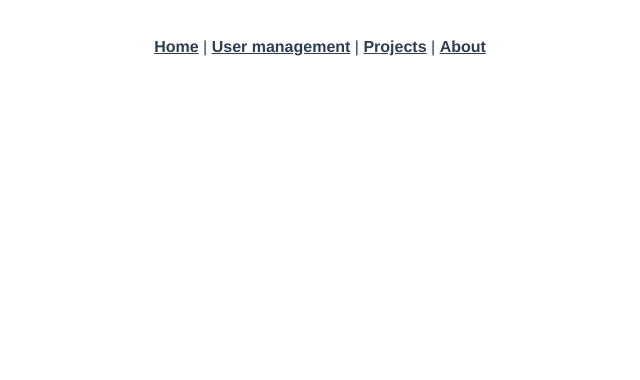
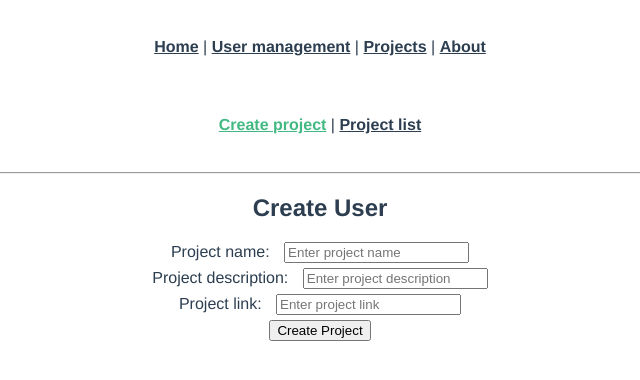
Before and after one commit to Rylon5/web_full_stack_learning, a Vue app in the folder frontend/: page /projects/create in a window 1280 px wide. Shown: the top 380 px of the page, without its empty margins (320-960 px from the left). Built offline with nearby package versions, Linux system fonts and the light colour scheme.

Commit message:
added project view and creation for projects

```diff
--- a/frontend/src/router/index.js
+++ b/frontend/src/router/index.js
@@ -4,6 +4,7 @@ import ShowUserView from '@/views/users/ShowUsers.vue'
 import CreateUserView from '@/views/users/CreateUser.vue'
 import FindUserView from "@/views/users/FindUser.vue";
 import ShowProjects from "@/views/projects/ShowProjects.vue";
+import CreateProject from "@/views/projects/CreateProject.vue";
 
 const routes = [
   {
@@ -26,18 +27,23 @@ const routes = [
   },
   {
     path: '/users/create',
-    name: 'create',
+    name: 'users/create',
     component: CreateUserView
   },
   {
     path: '/users/find',
-    name: 'find',
+    name: 'users/find',
     component: FindUserView
   },
   {
     path: '/projects',
     name: 'projects',
     component: ShowProjects
+  },
+  {
+    path: '/projects/create',
+    name: 'projects/create',
+    component: CreateProject
   }
 ]
 
--- /dev/null
+++ b/frontend/src/views/projects/CreateProject.vue
@@ -0,0 +1,73 @@
+<template>
+  <nav>
+    <router-link to="/projects/create">Create project</router-link> |
+    <router-link to="/projects">Project list</router-link>
+  </nav>
+  <hr>
+  <div>
+    <div class="col-md-12 form-wrapper">
+      <h2> Create User </h2>
+      <form id="create-user-form" @submit.prevent="createProject">
+        <div class="form-group col-md-12">
+          <label for="name"> Project name: </label>
+          <input type="text" id="name" v-model="name" name="name" class="form-control" placeholder="Enter project name">
+        </div>
+        <div class="form-group col-md-12">
+          <label for="description"> Project description: </label>
+          <input type="text" id="description" v-model="description" name="description" class="form-control" placeholder="Enter project description">
+        </div>
+        <div class="form-group col-md-12">
+          <label for="link"> Project link: </label>
+          <input type="text" id="link"  v-model="link" name="link" placeholder="Enter project link" class="form-control">
+        </div>
+
+        <div class="form-group col-md-4 pull-right">
+          <button class="btn btn-success" type="submit"> Create Project </button>
+        </div>
+      </form>
+    </div>
+  </div>
+</template>
+
+<script>
+import { server } from "@/utils/helper"
+import axios from "axios";
+import router from "@/router";
+  export default {
+    data() {
+      return {
+        name: "",
+        description: "",
+        link: ""
+      };
+    },
+    methods: {
+      createProject() {
+        let projectData = {
+          name: this.name,
+          description: this.description,
+          link: this.link
+        }
+        this.name = "";
+        this.description = "";
+        this.link = "";
+        this.__submitToServer(projectData)
+      },
+      __submitToServer(data) {
+        // eslint-disable-next-line no-unused-vars
+        axios.post(`${server.baseURL}/projects`, data).then(response => {
+          router.push({ name: "projects/create" }) });
+      }
+    }
+  }
+</script>
+
+<style>
+  label {
+    margin-right: 10px;
+  }
+
+  .form-group {
+    margin: 5px 0 5px 0;
+  }
+</style>
--- a/frontend/src/views/projects/ShowProjects.vue
+++ b/frontend/src/views/projects/ShowProjects.vue
@@ -1,6 +1,10 @@
 <template>
+  <nav>
+    <router-link to="/projects/create">Create project</router-link> |
+    <router-link to="/projects">Project list</router-link>
+  </nav>
+  <hr>
   <div class="container text-center">
-    <hr>
     <h5><span class="glyphicon glyphicon-time"></span> Projects: </h5>
   </div>
   <table class="container text-center">
@@ -20,7 +24,7 @@
           {{ project.description }}
         </td>
         <td>
-          {{ project.link }}
+          <a :href="project.link">{{ project.link }}</a>
         </td>
       </tr>
     </tbody>
--- a/frontend/src/views/users/CreateUser.vue
+++ b/frontend/src/views/users/CreateUser.vue
@@ -56,8 +56,8 @@ export default {
     },
     __submitToServer(data) {
       // eslint-disable-next-line no-unused-vars
-      axios.post(`${server.baseURL}/user`, data).then(data => {
-        router.push({ name: "create" });
+      axios.post(`${server.baseURL}/users`, data).then(response => {
+        router.push({ name: "users/create" });
       });
     }
   }
--- a/frontend/src/views/users/FindUser.vue
+++ b/frontend/src/views/users/FindUser.vue
@@ -36,7 +36,7 @@ export default {
   methods: {
     getUser() {
       axios
-          .get(`${server.baseURL}/user/${this.id}`)
+          .get(`${server.baseURL}/users/${this.id}`)
           .then(data => (this.user = data.data));
     },
   }
--- a/frontend/src/views/users/ShowUsers.vue
+++ b/frontend/src/views/users/ShowUsers.vue
@@ -4,15 +4,36 @@
     <router-link to="/users/find"> Find user </router-link> |
     <router-link to="/users"> User list </router-link>
   </nav>
-  <div class="text-center">
-    <div class="col-sm-12">
-      <hr>
-      <h5><span class="glyphicon glyphicon-time"></span> Users by id: </h5>
-      <div class="col-md-4" v-for="user in users" :key="user.id">
-      <p> {{ user.id }}: {{ user.firstName }} {{ user.lastName }}, {{ user.age }} </p>
-      </div>
-    </div>
+  <div class="container text-center">
+    <hr>
+    <h5><span class="glyphicon glyphicon-time"></span> Users: </h5>
   </div>
+  <table class="container text-center">
+    <thead>
+    <tr>
+      <th scope="col">ID</th>
+      <th scope="col">First name</th>
+      <th scope="col">Last name</th>
+      <th scope="col">Age</th>
+    </tr>
+    </thead>
+    <tbody v-for="user in users" :key="user.id">
+    <tr>
+      <td>
+        {{ user.id }}
+      </td>
+      <td>
+        {{ user.firstName }}
+      </td>
+      <td>
+        {{ user.lastName }}
+      </td>
+      <td>
+        {{ user.age }}
+      </td>
+    </tr>
+    </tbody>
+  </table>
 </template>
 
 <script>
@@ -47,4 +68,23 @@ export default {
     font-weight: bold;
     font-size: large;
   }
+
+   table {
+     border-collapse: collapse;
+     border: 2px solid rgb(140 140 140);
+     font-family: sans-serif;
+     font-size: 0.8rem;
+     letter-spacing: 1px;
+     margin-left: auto;
+     margin-right: auto;
+   }
+
+  th, td {
+    border: 1px solid rgb(160 160 160);
+    padding: 8px 10px;
+  }
+
+  td {
+    text-align: center;
+  }
 </style>
```
Also changed, not shown: 2 other files (tests, documents, lock files or other folders).
